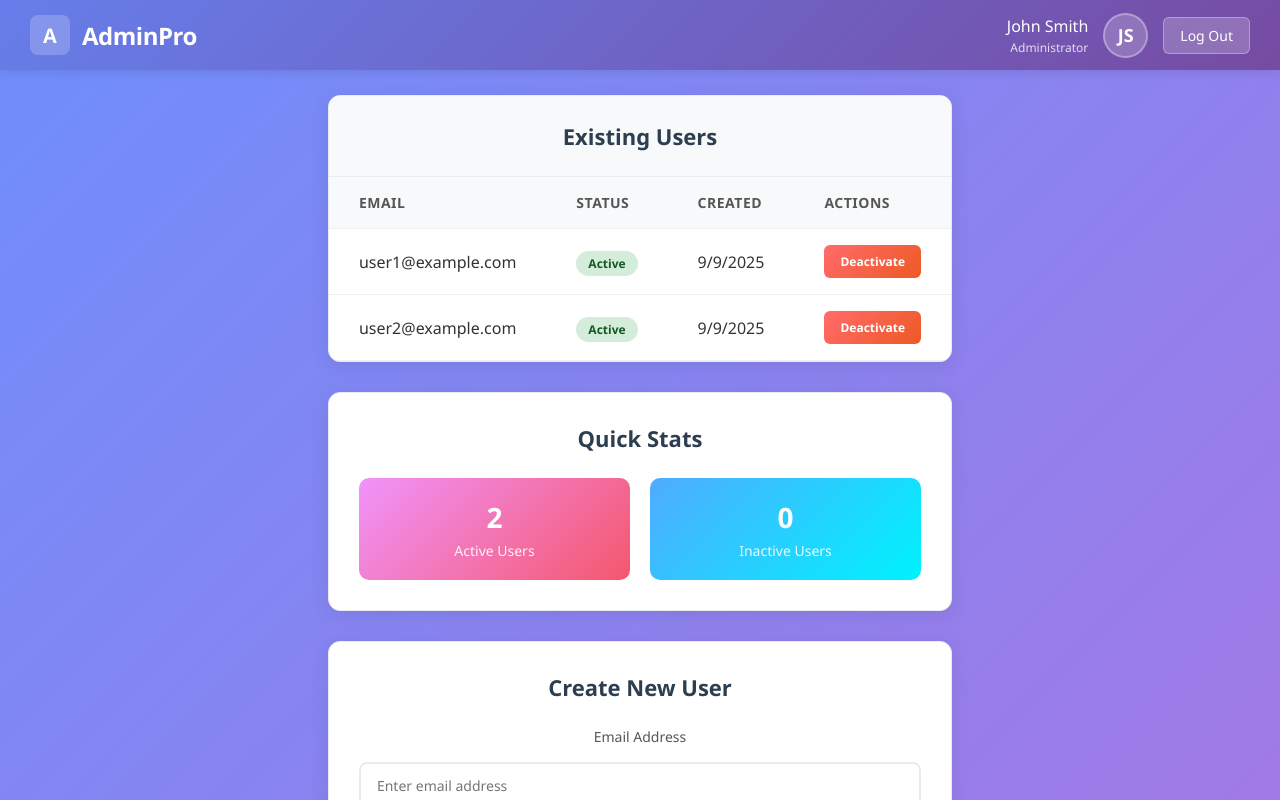
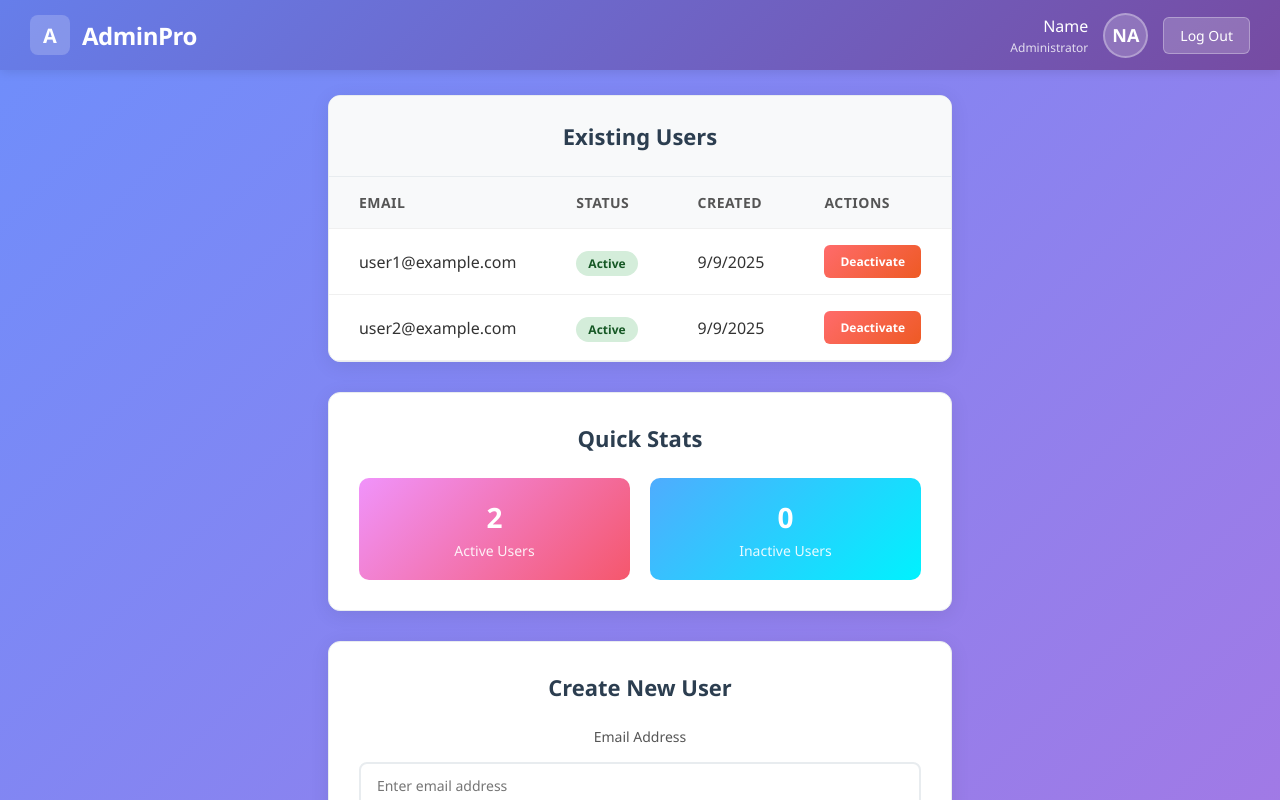
Before and after one commit to billee/tasks_web_app, a React (Create React App) app in the folder frontend/: page /admin in a window 1280 px wide. Shown: the top 800 px of the page. Built offline with nearby package versions, Linux system fonts and the light colour scheme; no server answers; sample sign-in values are in the browser's storage.

Commit message:
fix the administrator name of the admin dashboard

```diff
--- a/frontend/src/components/Admin/AdminDashboard.jsx
+++ b/frontend/src/components/Admin/AdminDashboard.jsx
@@ -3,6 +3,7 @@ import './AdminDashboard.css';
 
 const AdminDashboard = () => {
   const [users, setUsers] = useState([]);
+  const [currentUser, setCurrentUser] = useState(null);
   const [newUser, setNewUser] = useState({
     email: '',
     password: ''
@@ -13,16 +14,28 @@ const AdminDashboard = () => {
     // Simulate fetching users from an API
     const fetchUsers = async () => {
       try {
-          // This would be replaced with an actual API call
-          await new Promise(resolve => setTimeout(resolve, 1000));
+        // This would be replaced with an actual API call
+        await new Promise(resolve => setTimeout(resolve, 1000));
 
-          // Mock data for demonstration
+        // Mock data for demonstration
           const mockUsers = [
           { id: 1, email: 'user1@example.com', is_active: true, created_at: new Date().toISOString() },
           { id: 2, email: 'user2@example.com', is_active: true, created_at: new Date().toISOString() }
         ];
 
           setUsers(mockUsers);
+
+        // Get current user email from localStorage and find user info
+        const userEmail = localStorage.getItem('userEmail');
+        if (userEmail) {
+          // Try to find the user in the users list, or create a mock current user
+          const currentUserData = mockUsers.find(user => user.email === userEmail) ||
+                                  { email: userEmail, is_admin: true, id: 999, is_active: true, created_at: new Date().toISOString() };
+          setCurrentUser(currentUserData);
+        } else {
+          // Fallback for demonstration
+          setCurrentUser({ email: 'admin@example.com', is_admin: true, id: 999, is_active: true, created_at: new Date().toISOString() });
+        }
       } catch (error) {
         console.error('Failed to fetch users:', error);
       } finally {
@@ -75,9 +88,35 @@ const AdminDashboard = () => {
   };
 
   const handleLogout = () => {
-    // This would handle the logout logic
+    // Clear localStorage items
+    localStorage.removeItem('authToken');
+    localStorage.removeItem('userEmail');
+    localStorage.removeItem('isAdmin');
+
+    // Redirect to login page (you might want to use React Router for this)
     console.log('Logging out...');
-    alert('Logout functionality would be implemented here');
+    alert('Logout functionality - redirecting to login page');
+    // window.location.href = '/login'; // Uncomment when you have a login page
+  };
+
+  // Helper function to get user initials
+  const getUserInitials = (email) => {
+    if (!email) return 'A';
+    const parts = email.split('@')[0].split('.');
+    if (parts.length >= 2) {
+      return (parts[0][0] + parts[1][0]).toUpperCase();
+    }
+    return email.substring(0, 2).toUpperCase();
+  };
+
+  // Helper function to format display name
+  const getDisplayName = (email) => {
+    if (!email) return 'Administrator';
+    const username = email.split('@')[0];
+    // Convert email username to a more readable format
+    return username.split('.').map(part =>
+      part.charAt(0).toUpperCase() + part.slice(1)
+    ).join(' ');
   };
 
   // Calculate stats
@@ -97,10 +136,14 @@ const AdminDashboard = () => {
 
         <div className="admin-profile">
           <div className="profile-info">
-            <div className="admin-name">John Smith</div>
+            <div className="admin-name">
+              {currentUser ? getDisplayName(currentUser.email) : 'Administrator'}
+            </div>
             <div className="admin-role">Administrator</div>
           </div>
-          <div className="profile-avatar">JS</div>
+          <div className="profile-avatar">
+            {currentUser ? getUserInitials(currentUser.email) : 'A'}
+          </div>
           <button className="logout-btn" onClick={handleLogout}>
             Log Out
           </button>
```
Also changed, not shown: frontend/src/services/admin.js (+10 -0 lines).
